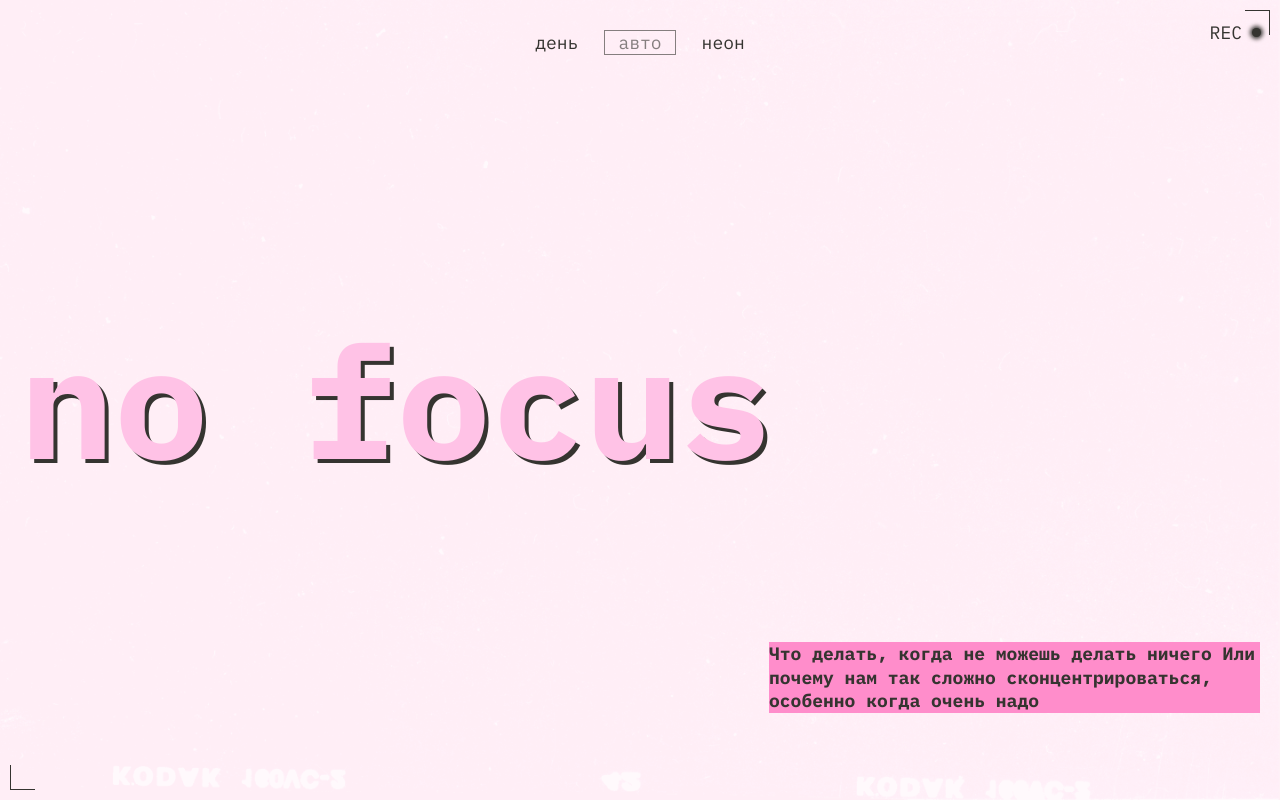
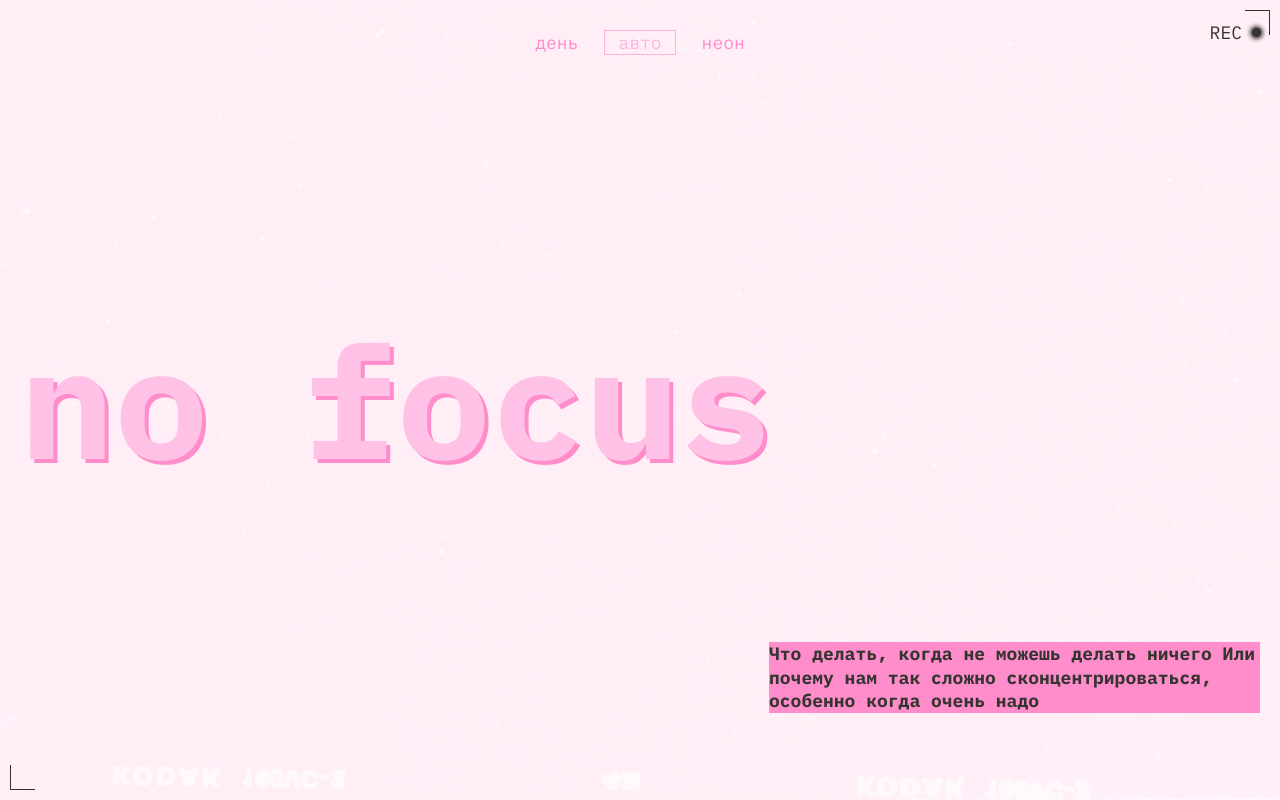
Before and after one commit to chursinaelizaveta2008/slozhno-sosredotochitsya-ad, a plain HTML site: page index.html in a window 1280 px wide. Shown: the top 800 px of the page. Drawn offline with Linux system fonts and the light colour scheme.

Commit message:
исправлены ошибки

```diff
--- a/styles/light.css
+++ b/styles/light.css
@@ -5,31 +5,31 @@
 */
 
 :root.theme-light {
-  --accent-color: #353430;
-  --title-color: #ffc2e6;
+  --accent-color: #FF8DCB;
+  --title-color: #FFC2E6;
   --text-color: #353430;
-  --background-color: #fff1f7;
+  --background-color: #FFF1F7;
   --background-image: url(../images/cover-image-light.png);
   --button-hover-color: rgba(50, 49, 45, 0.4);
   --button-focus-color: #353430;
   --section-title-color: #353430;
   --card-title-color: #353430;
-  --card-background: #ff8dcb;
+  --card-background: #FF8DCB;
   --decorated-element-color: #353430;
 }
 
 @media (prefers-color-scheme: light) {
   :root {
-    --accent-color: #353430;
-    --title-color: #ffc2e6;
+    --accent-color: #FF8DCB;
+    --title-color: #FFC2E6;
     --text-color: #353430;
-    --background-color: #fff1f7;
+    --background-color: #FFF1F7;
     --background-image: url(../images/cover-image-light.png);
     --button-hover-color: rgba(50, 49, 45, 0.4);
     --button-focus-color: #353430;
     --section-title-color: #353430;
     --card-title-color: #353430;
-    --card-background: #ff8dcb;
+    --card-background: #FF8DCB;
     --decorated-element-color: #353430;
   }
 }
--- a/styles/style.css
+++ b/styles/style.css
@@ -7,11 +7,17 @@
   background-size: cover;
   background-attachment: fixed;
   color: var(--text-color);
-  font-family: var(--main-font);
+  font-family: var(--main-font), 'Courier New', monospace;
   font-size: var(--font-size);
   line-height: var(--line-height);
   inline-size: 100%;
   overflow-x: hidden;
+}
+
+.card__text,
+.section__title,
+.header__text {
+  color: var(--text-color);
 }
 
 .header {
@@ -253,11 +259,13 @@
   }
 
   .header__text {
-    margin-block-start: 130px;
+    max-inline-size: 364px;
+    margin-block-start: 162px; /* Точное значение из макета */
   }
 
   .header__theme-menu {
-    margin-block-start: 15px;
+    align-self: start;
+    margin-block-start: 0; /* Меню вплотную к верхнему краю */
     margin-inline-end: 0;
   }
 
@@ -267,7 +275,7 @@
   }
 
   .section {
-    grid-template-columns: 236px 1fr;
+    grid-template-columns: 236px 1fr; /* Точная ширина из макета */
     gap: 20px;
   }
 
@@ -279,7 +287,7 @@
     grid-column: 2;
   }
 
- .gallery {
+  .gallery {
     display: block;
   }
 
@@ -288,7 +296,8 @@
   }
 
   .gallery__list {
-    grid-template-rows: 192px 260px 315px;
+    grid-template-rows: 192px 230px 318px; /* Точные высоты из макета */
+    gap: 20px;
   }
 
   .gallery__image:nth-child(1) {
--- a/styles/variables.css
+++ b/styles/variables.css
@@ -2,6 +2,7 @@
   Переменные для вашего проекта
   и их переопределение под различные устройства
 */
+@import url('https://fonts.googleapis.com/css2?family=IBM+Plex+Mono:wght@400;700&display=swap');
 
 :root {
   --background-color: #000028;
```
